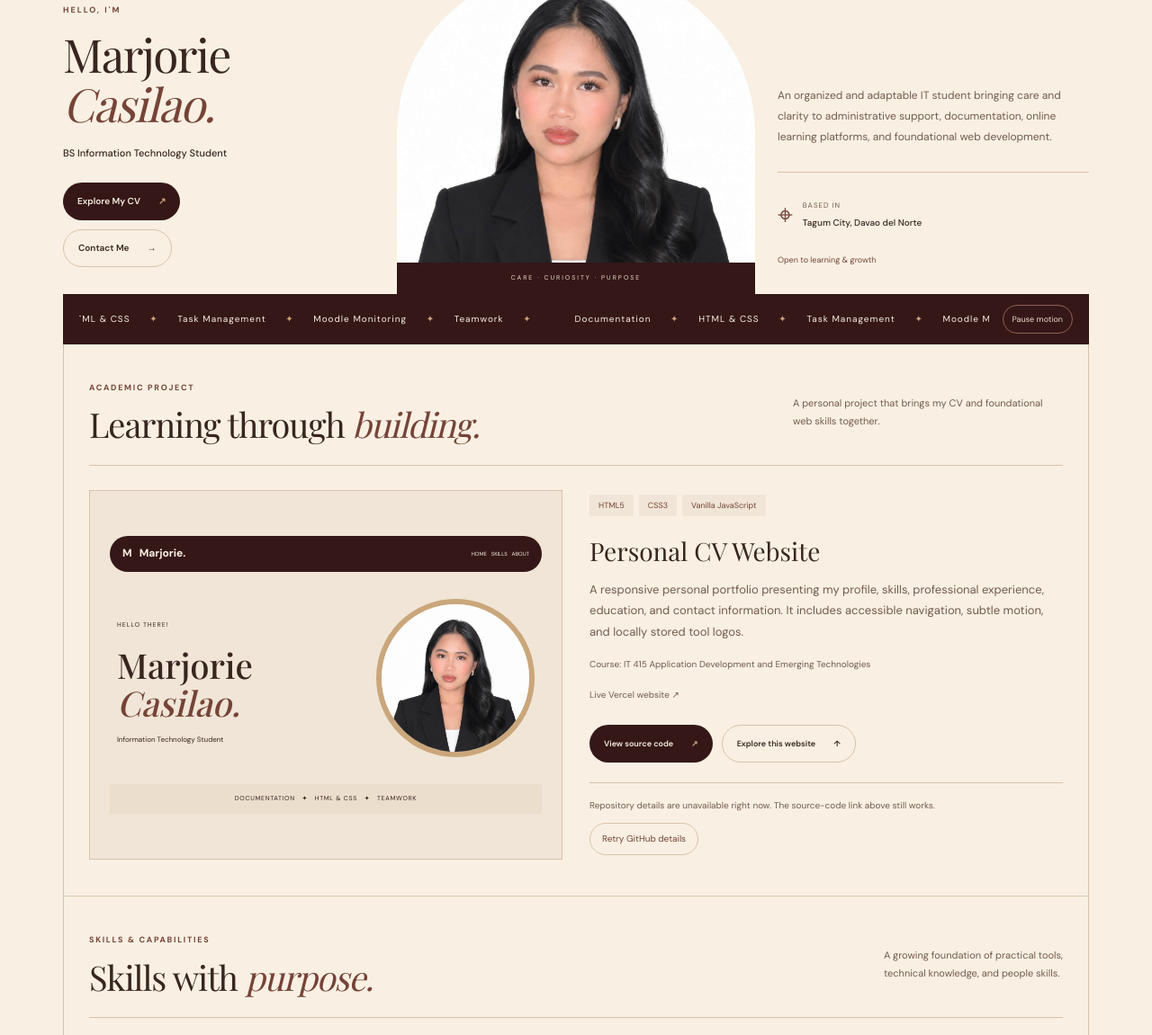
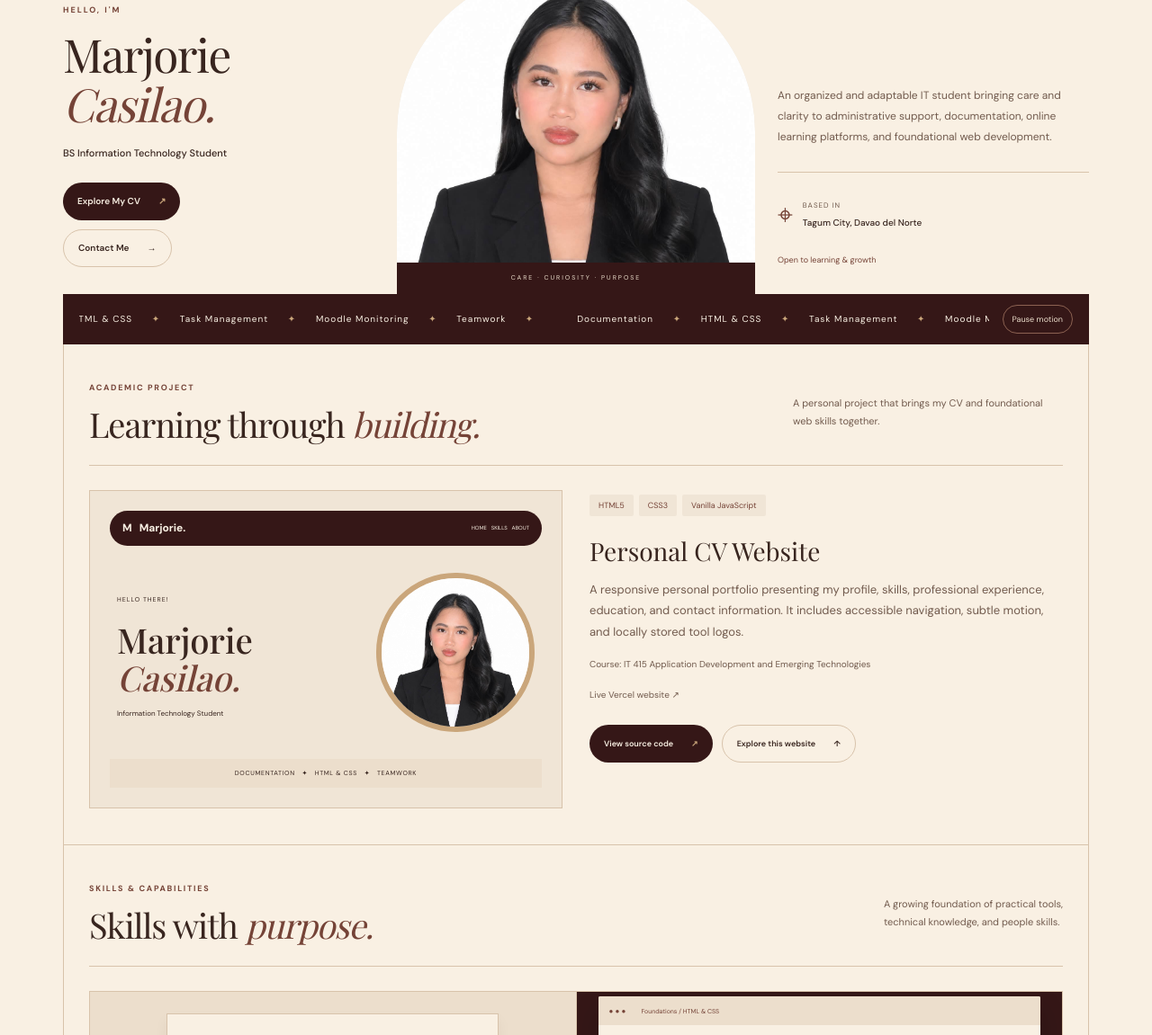
Before and after one commit to Marjt23/Personal_CV, a website: page index.html in a window 1280 px wide. Shown: the part 282-1433 px from the top of the page at 90% size. Drawn offline with nearby package versions, Linux system fonts and the light colour scheme; no server answers; a web font is replaced by a local one.

Commit message:
Remove repository metadata panel from public portfolio

```diff
--- a/index.html
+++ b/index.html
@@ -18,7 +18,6 @@
   <link rel="stylesheet" href="editorial.css">
   <link rel="stylesheet" href="lab.css">
   <script src="script.js" defer></script>
-  <script src="github-project.js" defer></script>
 </head>
 <body>
   <a class="skip-link" href="#main">Skip to content</a>
@@ -53,7 +52,7 @@
       <div class="section-heading"><div><p class="eyebrow">Academic project</p><h2 id="projects-title">Learning through <em>building.</em></h2></div><p>A personal project that brings my CV and foundational web skills together.</p></div>
       <article class="project-card">
         <div class="project-preview" role="img" aria-label="Illustrated preview of Marjorie's cream and burgundy personal CV website"><div class="mini-nav">M <span>Marjorie.</span><small>HOME &nbsp; SKILLS &nbsp; ABOUT</small></div><div class="mini-hero"><div><span>HELLO THERE!</span><strong>Marjorie<br><em>Casilao.</em></strong><p>Information Technology Student</p></div><img src="images/profile.jpg" alt="" width="150" height="150" loading="lazy"></div><div class="mini-ribbon">DOCUMENTATION &nbsp; ✦ &nbsp; HTML &amp; CSS &nbsp; ✦ &nbsp; TEAMWORK</div></div>
-        <div class="project-description"><ul class="chips" aria-label="Technologies used"><li>HTML5</li><li>CSS3</li><li>Vanilla JavaScript</li></ul><h3>Personal CV Website</h3><p>A responsive personal portfolio presenting my profile, skills, professional experience, education, and contact information. It includes accessible navigation, subtle motion, and locally stored tool logos.</p><p class="project-context">Course: IT 415 Application Development and Emerging Technologies</p><p class="project-context"><a href="https://personalcv-neon.vercel.app/" target="_blank" rel="noopener noreferrer">Live Vercel website ↗</a></p><div class="project-actions"><a class="button primary" href="https://github.com/Marjt23/Personal_CV" target="_blank" rel="noopener noreferrer">View source code <span aria-hidden="true">↗</span></a><a class="button secondary" href="#home">Explore this website <span aria-hidden="true">↑</span></a></div><div class="repository-data" data-github-project><p role="status" aria-live="polite">Repository details load when this site is served over HTTP.</p><dl hidden><dt>Repository</dt><dd data-repository-name></dd><dt>Main language</dt><dd data-repository-language></dd><dt>Last push</dt><dd data-repository-updated></dd></dl><button type="button" hidden>Retry GitHub details</button></div></div>
+        <div class="project-description"><ul class="chips" aria-label="Technologies used"><li>HTML5</li><li>CSS3</li><li>Vanilla JavaScript</li></ul><h3>Personal CV Website</h3><p>A responsive personal portfolio presenting my profile, skills, professional experience, education, and contact information. It includes accessible navigation, subtle motion, and locally stored tool logos.</p><p class="project-context">Course: IT 415 Application Development and Emerging Technologies</p><p class="project-context"><a href="https://personalcv-neon.vercel.app/" target="_blank" rel="noopener noreferrer">Live Vercel website ↗</a></p><div class="project-actions"><a class="button primary" href="https://github.com/Marjt23/Personal_CV" target="_blank" rel="noopener noreferrer">View source code <span aria-hidden="true">↗</span></a><a class="button secondary" href="#home">Explore this website <span aria-hidden="true">↑</span></a></div></div>
       </article>
     </section>
     <section id="skills" class="container section-pad">
--- a/lab.css
+++ b/lab.css
@@ -1,8 +1,3 @@
 /* Small additions for the deployment lab; the portfolio design stays intact. */
-.repository-data { margin-top:22px; border-top:1px solid var(--line); padding-top:16px; }
-.repository-data p { font-size:10px; color:var(--muted); }
-.repository-data dl { display:grid; grid-template-columns:auto 1fr; gap:4px 12px; margin:12px 0; font-size:10px; }
-.repository-data dd { margin:0; overflow-wrap:anywhere; }.repository-data dt { color:var(--muted); }
-.repository-data [hidden] { display:none; }.repository-data button { border:1px solid var(--line); background:transparent; padding:8px 13px; color:var(--primary); font-size:10px; cursor:pointer; border-radius:20px; margin-top:10px; }
 .about-page { padding-block:55px; }.about-page h1 { margin:15px 0 25px; }.about-page-layout { display:grid; grid-template-columns:1fr 1.5fr; gap:45px; align-items:start; }.about-page-layout img { width:100%; max-width:310px; border-radius:150px 150px 4px 4px; }.about-page-copy p { color:var(--muted); margin-bottom:20px; }.about-page-copy h2 { font-size:26px; margin:25px 0 15px; }.about-page-links { display:flex; flex-wrap:wrap; gap:12px; margin-top:25px; }.about-page-links a { text-decoration:underline; text-underline-offset:4px; }
 @media(max-width:767px) { .about-page-layout { grid-template-columns:1fr; }.about-page-layout img { max-width:230px; justify-self:center; } }
```
Also changed, not shown: docs/module-3/README.md.
